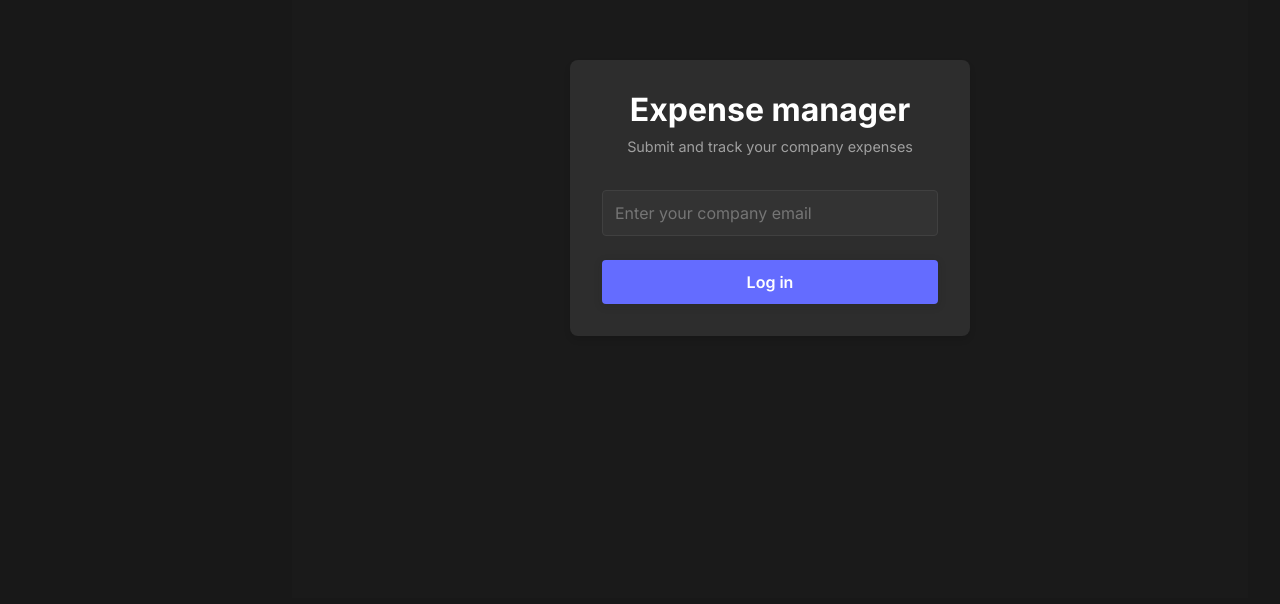
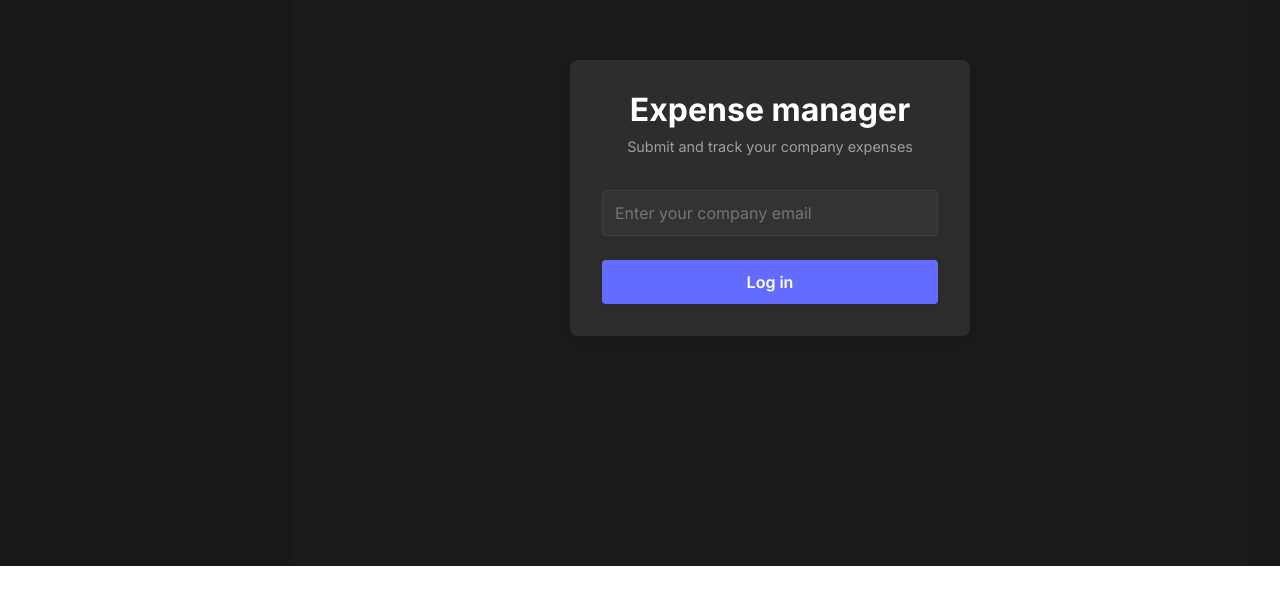
Before and after one commit to dominykas-twoday/ai-hackathon-ui, a React (Vite) app: page / in a window 1280 px wide. Shown: the part 234-838 px from the top of the page. After the commit the page ends 800 px from the top, so only its background shows below. Built offline with nearby package versions, Linux system fonts and the light colour scheme.

Commit message:
Remove the scrollbar

```diff
--- a/src/components/Login.css
+++ b/src/components/Login.css
@@ -1,8 +1,14 @@
+html,
+body {
+  height: 100vh;
+  overflow: hidden;
+}
+
 .login-container {
   display: flex;
   justify-content: center;
   align-items: center;
-  min-height: 100vh;
+  height: 100vh;
   background-color: #1a1a1a;
   color: #ffffff;
 }
```
